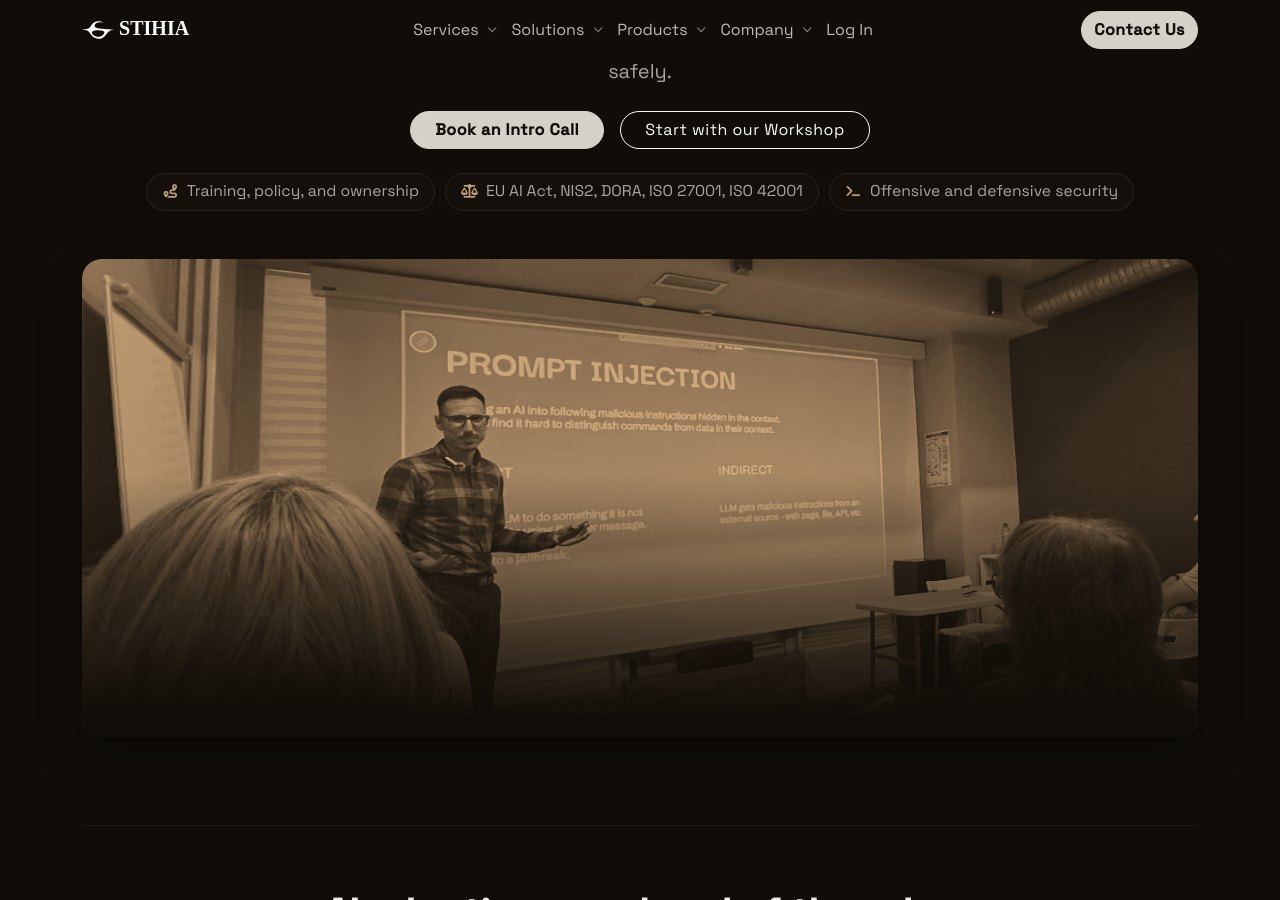
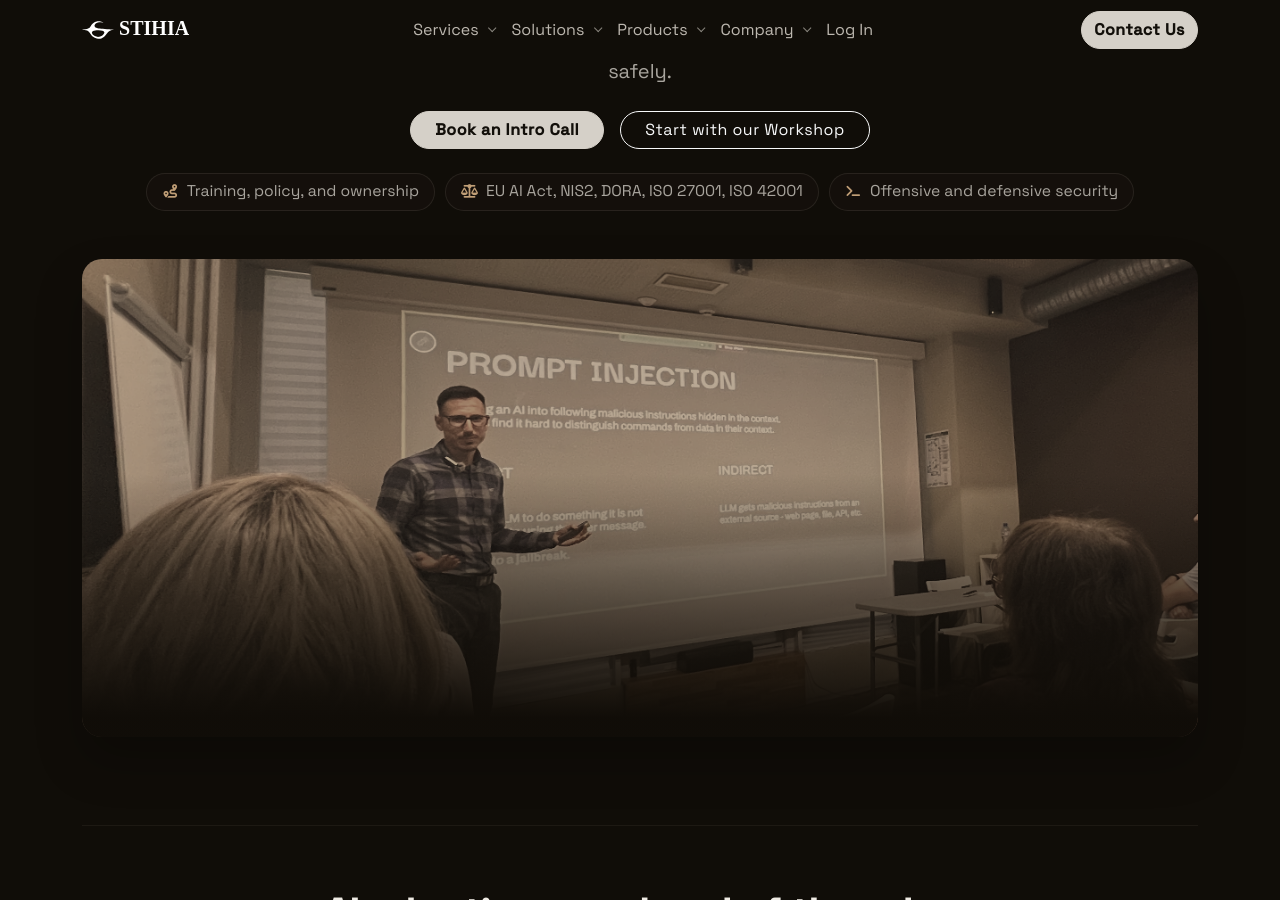
Before and after one commit to stihia-ai/stihia-ai.github.io, a Jekyll site: the page built from index.html, in a window 1280 px wide and 900 px high, scrolled down 407 px. Built offline with Jekyll 4.4.1, drawn with Linux system fonts in a browser that asks for light colours; nearby versions of some CDN libraries; some web fonts are replaced.

Commit message:
style: reduce the tint on images and keep slightly the original colors

```diff
--- a/_includes/svg-filters.html
+++ b/_includes/svg-filters.html
@@ -1,23 +1,19 @@
 <svg xmlns="http://www.w3.org/2000/svg" width="0" height="0" class="svg-filters" aria-hidden="true" focusable="false">
   <defs>
     <!--
-      Amber-gold monochrome: luminance ramp keyed to stage-card surfaces
-      and the muted Grounding-pill gold. Highlights cap at pill gold so the
-      image sits in the dark warm field instead of bleaching to cream.
+      Amber-gold duotone, softened: the image keeps a third of its own colour
+      instead of going fully monochrome, and the luminance ramp is pulled most
+      of the way to neutral. Highlights still sit under pill gold so the image
+      stays in the dark warm field rather than bleaching to cream.
     -->
     <filter id="img-monochrome" color-interpolation-filters="sRGB">
-      <feColorMatrix
-        type="matrix"
-        values="
-          0.2126 0.7152 0.0722 0 0
-          0.2126 0.7152 0.0722 0 0
-          0.2126 0.7152 0.0722 0 0
-          0      0      0      1 0"
-      />
+      <!-- 0 = full grayscale, 1 = untouched. Keeps a hint of the source colour. -->
+      <feColorMatrix type="saturate" values="0.35" />
+      <!-- Channel spread pulled 55% toward neutral gray: same luminance ramp, faint amber cast. -->
       <feComponentTransfer>
-        <feFuncR type="table" tableValues="0.0627 0.28 0.55 0.8157" />
-        <feFuncG type="table" tableValues="0.0510 0.22 0.44 0.6706" />
-        <feFuncB type="table" tableValues="0.0314 0.155 0.32 0.4941" />
+        <feFuncR type="table" tableValues="0.0548 0.2461 0.4877 0.7301" />
+        <feFuncG type="table" tableValues="0.0496 0.2191 0.4382 0.6648" />
+        <feFuncB type="table" tableValues="0.0407 0.1898 0.3842 0.5854" />
       </feComponentTransfer>
     </filter>
   </defs>
--- a/assets/css/main.css
+++ b/assets/css/main.css
@@ -387,7 +387,7 @@ main [id] {
   box-shadow: var(--shadow-overlay);
 }
 
-/* Amber-gold monochrome — luminance ramp to stage-card / pill gold */
+/* Amber-gold duotone — partial desaturation + luminance ramp toward pill gold */
 .img-monochrome {
   filter: url(#img-monochrome);
 }
```
Also changed, not shown: assets/img/workshop/workshop-theory.webp.
